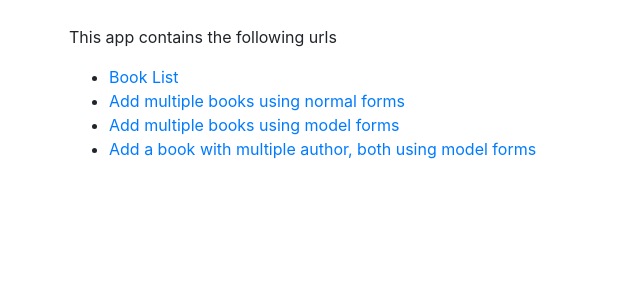
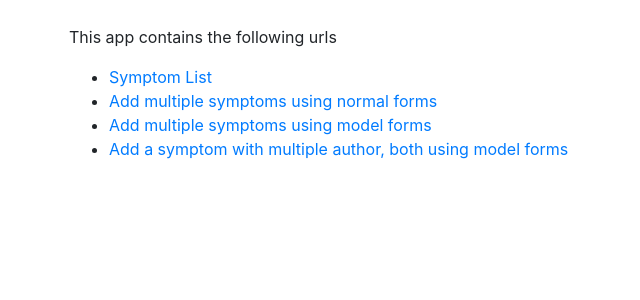
Before and after one commit to Dominiq97/symptom-checker, a Django app: page / in a window 1280 px wide. Shown: the part 56-356 px from the top of the page, without its empty margins (216-856 px from the left). Run offline with Django 3.2, Linux system fonts and the light colour scheme; some libraries are stand-ins or nearby versions.

Commit message:
models Book->Symptom

```diff
--- a/symptom-checker/store/admin.py
+++ b/symptom-checker/store/admin.py
@@ -2,7 +2,7 @@ from django.contrib import admin
 
 # Register your models here
 
-from .models import Book
+from .models import Symptom
 
 
-admin.site.register(Book)
+admin.site.register(Symptom)
--- a/symptom-checker/store/urls.py
+++ b/symptom-checker/store/urls.py
@@ -1,19 +1,19 @@
 from django.urls import re_path
 
 from .views import (
-    create_book_normal,
-    create_book_model_form,
-    create_book_with_authors,
-    BookListView,
+    create_symptom_normal,
+    create_symptom_model_form,
+    create_symptom_with_authors,
+    SymptomListView,
 )
 
 app_name = 'store'
 
 urlpatterns = [
 
-    re_path(r'^book/create_normal', create_book_normal, name='create_book_normal'),
-    re_path(r'^book/create_model', create_book_model_form, name='create_book_model_form'),
-    re_path(r'^book/create_with_author', create_book_with_authors, name='create_book_with_authors'),
-    re_path(r'^book/list', BookListView.as_view(), name='book_list'),
+    re_path(r'^symptom/create_normal', create_symptom_normal, name='create_symptom_normal'),
+    re_path(r'^symptom/create_model', create_symptom_model_form, name='create_symptom_model_form'),
+    re_path(r'^symptom/create_with_author', create_symptom_with_authors, name='create_symptom_with_authors'),
+    re_path(r'^symptom/list', SymptomListView.as_view(), name='symptom_list'),
 
 ]
--- a/symptom-checker/templates/home.html
+++ b/symptom-checker/templates/home.html
@@ -5,9 +5,9 @@
 <p>This app contains the following urls</p>
 
 <ul>
-    <li><a href="{% url 'store:book_list'%}">Book List</a></li>
-    <li><a href="{% url 'store:create_book_normal'%}">Add multiple books using normal forms</a></li>
-    <li><a href="{% url 'store:create_book_model_form'%}">Add multiple books using model forms</a></li>
-    <li><a href="{% url 'store:create_book_with_authors'%}">Add a book with multiple author, both using model forms</a></li>
+    <li><a href="{% url 'store:symptom_list'%}">Symptom List</a></li>
+    <li><a href="{% url 'store:create_symptom_normal'%}">Add multiple symptoms using normal forms</a></li>
+    <li><a href="{% url 'store:create_symptom_model_form'%}">Add multiple symptoms using model forms</a></li>
+    <li><a href="{% url 'store:create_symptom_with_authors'%}">Add a symptom with multiple author, both using model forms</a></li>
 </ul>
 {% endblock %}
--- a/symptom-checker/templates/store/create_with_author.html
+++ b/symptom-checker/templates/store/create_with_author.html
@@ -8,11 +8,11 @@
     {% csrf_token %}
 <div class="row spacer">
 <div class="col-2">
-    <label>{{bookform.name.label}}</label>
+    <label>{{symptomform.name.label}}</label>
 </div>
 <div class="col-4">
     <div class="input-group">
-        {{bookform.name}}
+        {{symptomform.name}}
     </div>
 </div>
 </div>
```
Also changed, not shown: symptom-checker/store/forms.py (+12 -12 lines), symptom-checker/store/models.py (+4 -5 lines), symptom-checker/store/views.py (+26 -26 lines), symptom-checker/templates/store/list.html (+4 -4 lines), README.md, symptom-checker/store/migrations/0001_initial.py, symptom-checker/store/migrations/0002_author.py (deleted).
